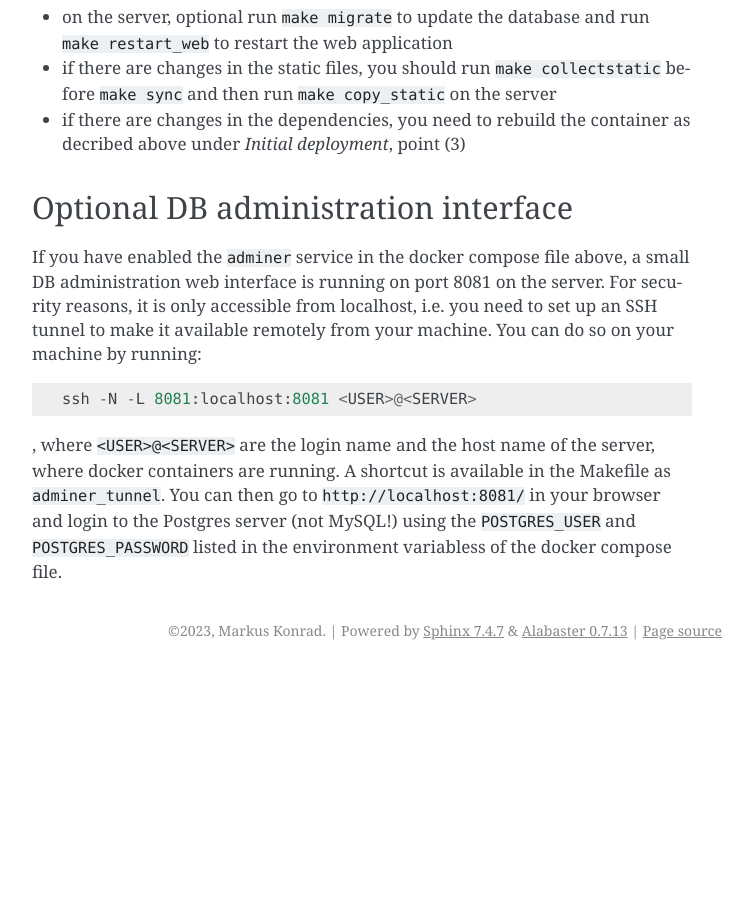
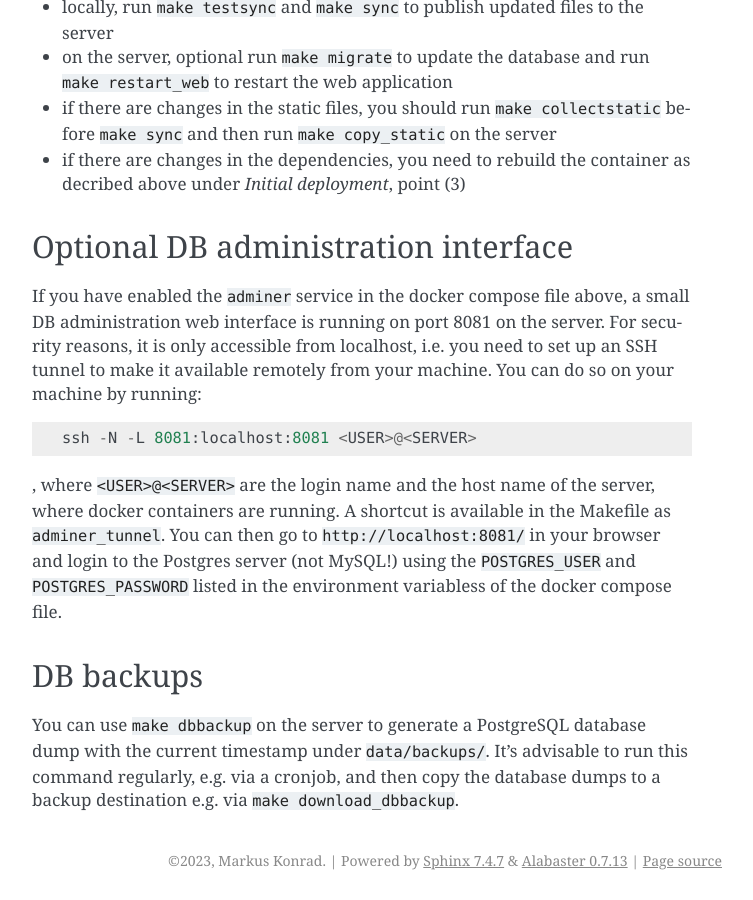
Before and after one commit to IFAFMultiLA/webapi, a Sphinx documentation site: the page built from docs/source/deployment.rst, in a window 1280 px wide and 900 px high, scrolled down 2128 px. Shown: the whole window, without its empty margins (388-1141 px from the left). Built offline with Sphinx 7.4.7, drawn with Linux system fonts in a browser that asks for light colours; before the commit the page ends 2798 px from its top, so only the background shows below that; some of the changed text lies outside the part shown.

Commit message:
docs update

```diff
--- a/docs/source/deployment.rst
+++ b/docs/source/deployment.rst
@@ -30,6 +30,7 @@
         image: postgres
         volumes:
           - '../data/db:/var/lib/postgresql/data'
+          - '../data/backups:/data_backup'
         environment:
           - 'POSTGRES_USER=admin'
           - 'POSTGRES_PASSWORD=<CHANGE_THIS>'
@@ -40,7 +41,8 @@
           dockerfile: ./docker/Dockerfile_prod
         command: python -m uvicorn --host 0.0.0.0 --port 8000 multila.asgi:application
         volumes:
-          - ../src:/code
+          - '../src:/code'
+          - '../data/export:/data_export'
         ports:
           - "8000:8000"
         environment:
@@ -108,3 +110,10 @@
 A shortcut is available in the Makefile as ``adminer_tunnel``. You can then go to ``http://localhost:8081/`` in your
 browser and login to the Postgres server (not MySQL!) using the ``POSTGRES_USER`` and ``POSTGRES_PASSWORD`` listed in
 the environment variabless of the docker compose file.
+
+DB backups
+----------
+
+You can use ``make dbbackup`` on the server to generate a PostgreSQL database dump with the current timestamp under
+``data/backups/``. It's advisable to run this command regularly, e.g. via a cronjob, and then copy the database dumps
+to a backup destination e.g. via ``make download_dbbackup``.
```
Also changed, not shown: 5 other files.
